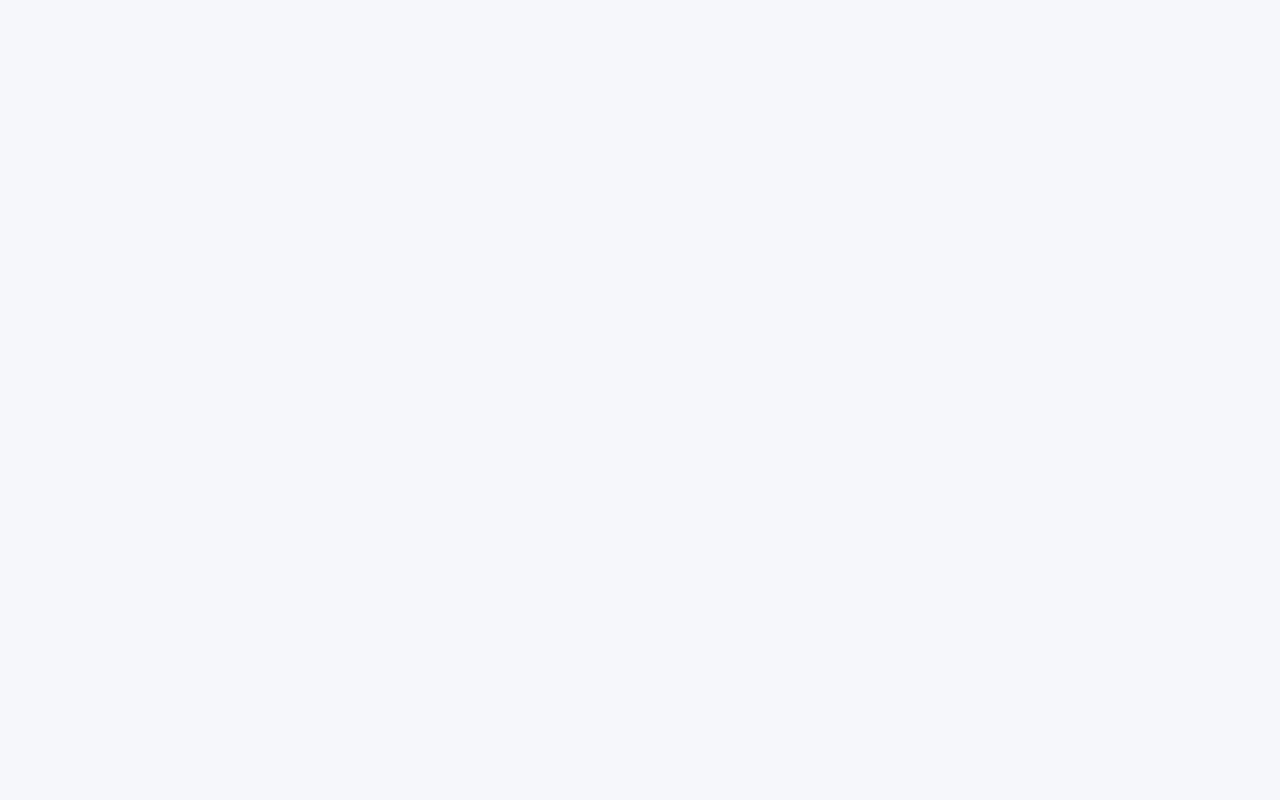
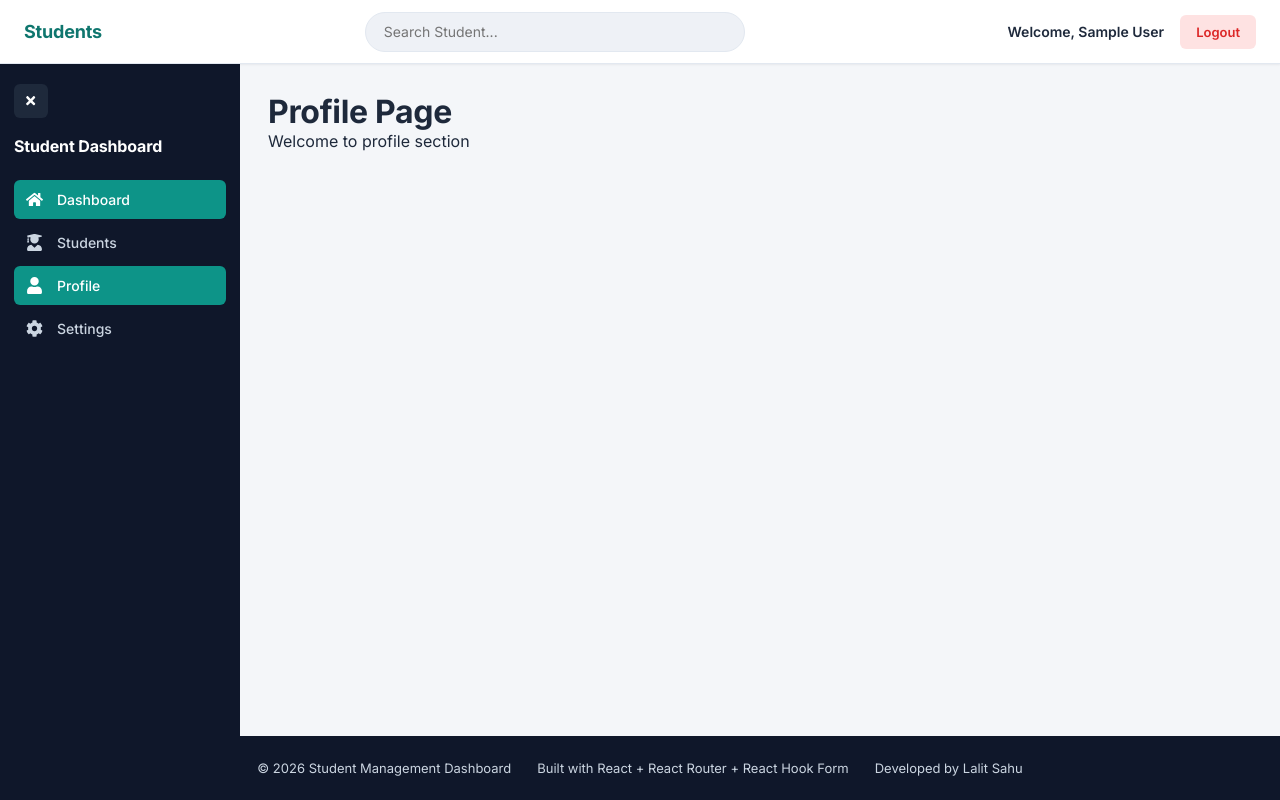
Before and after one commit to lalit-sahu-iphtech/Student-Dashboard, a React (Vite) app in the folder Student-Dashboard/: page /dashboard/profile in a window 1280 px wide. Before the commit this address had no page. Built offline with nearby package versions, Linux system fonts and the light colour scheme; sample sign-in values are in the browser's storage.

Commit message:
update sidebar

```diff
--- a/Student-Dashboard/src/components/students/Filter.jsx
+++ b/Student-Dashboard/src/components/students/Filter.jsx
@@ -7,7 +7,7 @@ export default function Filter({
 }) {
   // Dynamic Cities
 
-  const cities = [...new Set(students.map((student) => student.address.city))];
+  const cities = [...new Set(students.map((student) => student.city||student.address?.city))];
 
   return (
     <div className="toolbar-filters">
--- a/Student-Dashboard/src/components/students/StudentCard.jsx
+++ b/Student-Dashboard/src/components/students/StudentCard.jsx
@@ -1,6 +1,8 @@
+
 import {useState} from "react"
 import Modal from "../Modal"
 import StudentForm from "./StudentForm"
+
 export default function StudentCard({
     student,
     deleteStudent,
@@ -10,7 +12,7 @@ export default function StudentCard({
     return(
         <>
 
-<tr>
+<tr className="temp">
             <td>{student.name}</td>
             <td>{student.email}</td>
             <td>{student.city || student.address?.city}</td>
--- a/Student-Dashboard/src/components/students/StudentForm.jsx
+++ b/Student-Dashboard/src/components/students/StudentForm.jsx
@@ -25,6 +25,7 @@ export default function StudentForm({ addStudent }) {
 
       <p>{errors.name?.message}</p>
 
+
       <input className="form-input" placeholder="Email" {...register("email")} />
 
       <p>{errors.email?.message}</p>
--- a/Student-Dashboard/src/index.css
+++ b/Student-Dashboard/src/index.css
@@ -411,6 +411,9 @@ main {
   align-items: center;
   justify-content: center;
   margin: 0;
+}
+.temp{
+  align-items:initial;
 }
 
 .footer-content {
--- /dev/null
+++ b/Student-Dashboard/src/pages/Profile.jsx
@@ -0,0 +1,8 @@
+export default function Profile(){
+    return(
+        <div>
+            <h1>Profile Page</h1>
+            <p>Welcome to profile section</p>
+        </div>
+    )
+}
--- /dev/null
+++ b/Student-Dashboard/src/pages/Settings.jsx
@@ -0,0 +1,9 @@
+export default function Settings(){
+    return(
+        <div>
+            <h1>Settings Page</h1>
+
+            <p>Manage your dashboard settings</p>
+        </div>
+    )
+}
--- a/Student-Dashboard/src/pages/Students.jsx
+++ b/Student-Dashboard/src/pages/Students.jsx
@@ -1,3 +1,4 @@
+
 import { useState, useContext } from "react";
 
 import useStudents from "../hooks/useStudents";
@@ -68,7 +69,10 @@ export default function Students() {
 
       <StudentForm addStudent={addStudent} />
 
+      <br /><br />
+
       <Filter students={students} setCity={setCity} setStatus={setStatus} />
+      <br /><br />
 
       <StudentTable
         students={paginationStudents}
--- a/Student-Dashboard/src/route/AppRoutes.jsx
+++ b/Student-Dashboard/src/route/AppRoutes.jsx
@@ -1,5 +1,5 @@
 import { BrowserRouter, Routes, Route } from "react-router-dom";
-
+import { Navigate } from "react-router-dom";
 import { lazy, Suspense } from "react";
 
 import ProtectedRoute from "./ProtectedRoute";
@@ -11,6 +11,8 @@ const Login = lazy(() => import("../pages/Login"));
 const Dashboard = lazy(() => import("../pages/Dashboard"));
 
 const Students = lazy(() => import("../pages/Students"));
+const Profile = lazy(()=>import("../pages/Profile"));
+const Settings = lazy(()=>import("../pages/Settings"));
 
 export default function AppRoutes() {
   return (
@@ -31,7 +33,14 @@ export default function AppRoutes() {
               </ProtectedRoute>
             }
           >
-            <Route index element={<Students />} />
+            <Route index element={<Navigate to="students" replace/>}></Route>
+
+            <Route path="students" element={<Students />}>
+          </Route>
+          <Route path="profile" element={<Profile />}>
+          </Route>
+
+          <Route path="settings" element={<Settings />}/>
           </Route>
         </Routes>
       </Suspense>
```
